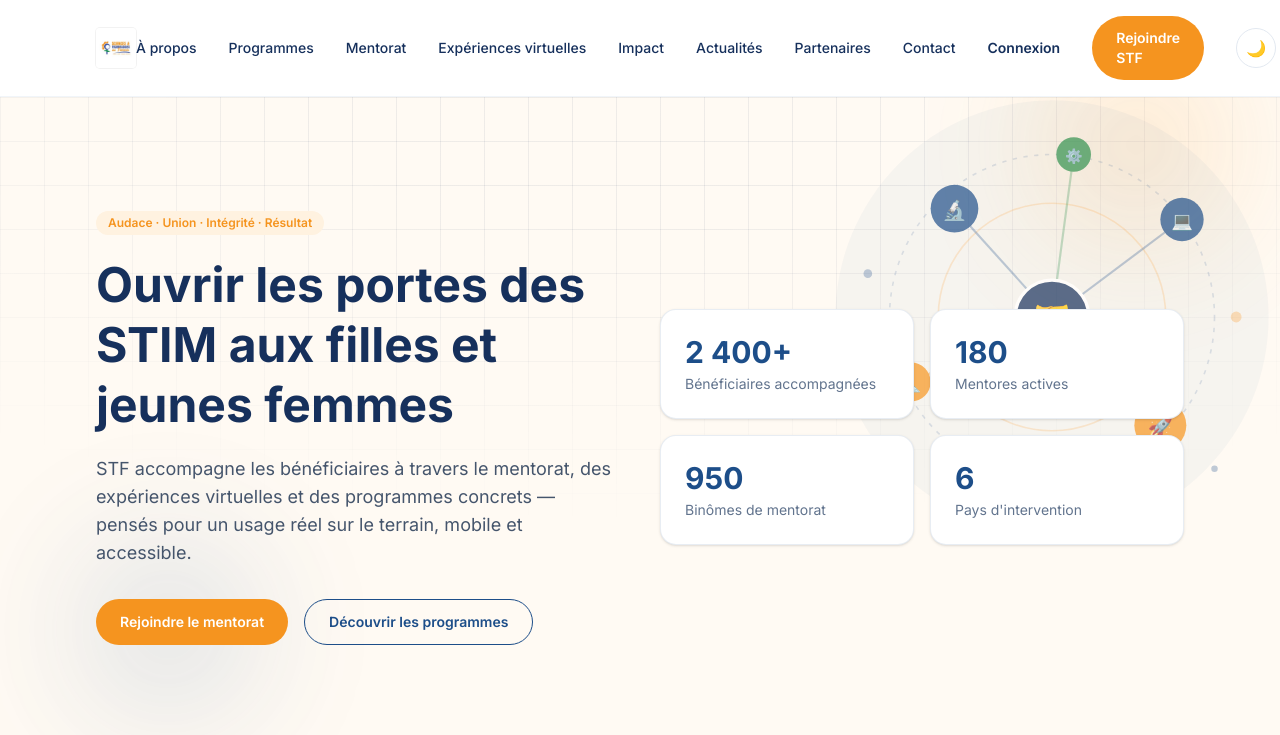
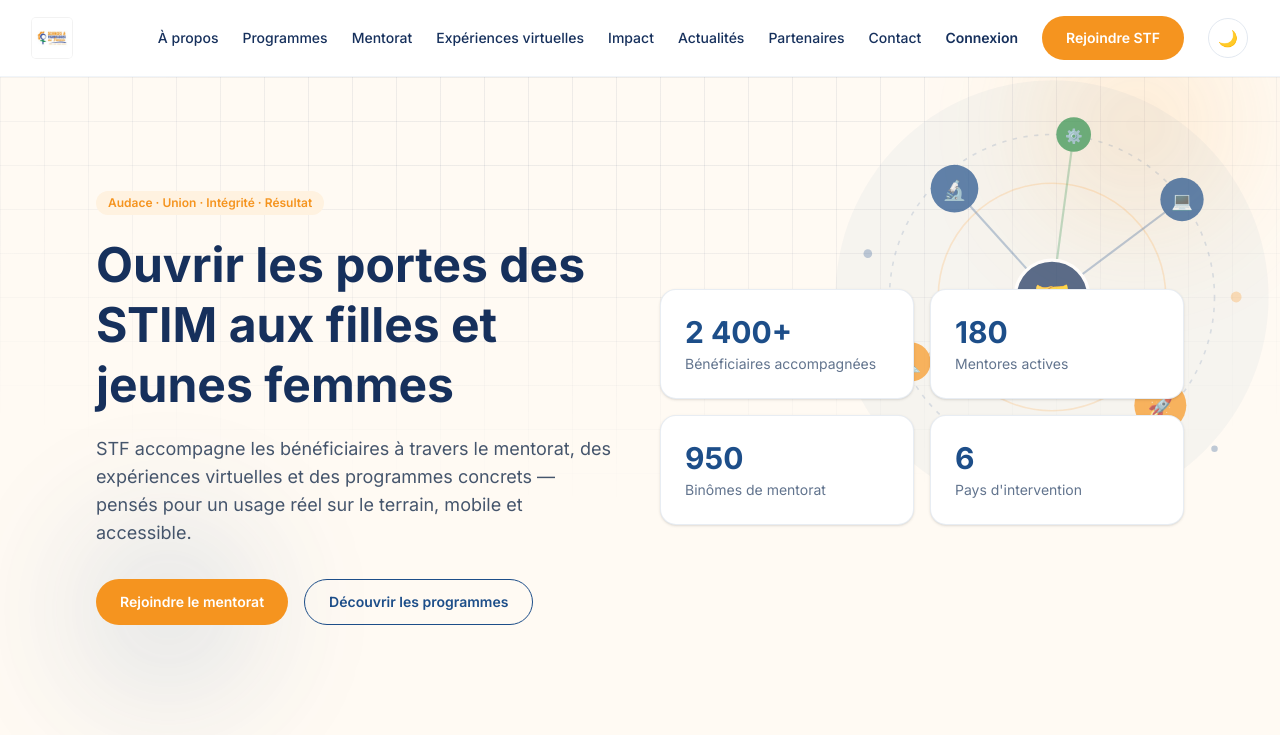
Before and after one commit to Yamoon224/STF, a Next.js app: page / in a window 1280 px wide. Shown: the top 735 px of the page. Built offline with nearby package versions, Linux system fonts and the light colour scheme.

Commit message:
refactor: improve SiteHeader layout and ThemeToggle component for better responsiveness and performance

```diff
--- a/src/components/layout/SiteHeader.tsx
+++ b/src/components/layout/SiteHeader.tsx
@@ -24,11 +24,11 @@
 
   return (
     <header className="sticky top-0 z-40 border-b border-slate-100 bg-white/95 backdrop-blur dark:border-border-default dark:bg-surface/95">
-      <div className="mx-auto flex max-w-6xl items-center justify-between px-4 py-4 sm:px-6 lg:px-8">
+      <div className="mx-auto flex max-w-7xl items-center justify-between px-4 py-4 sm:px-6 lg:px-8">
         <Logo />
 
-        <div className="hidden items-center justify-end gap-8 lg:flex">
-          <nav className="flex items-center gap-8">
+        <div className="hidden items-center gap-6 xl:flex">
+          <nav className="flex items-center gap-6">
             {navLinks.map((link) => (
               <Link
                 key={link.href}
@@ -40,22 +40,20 @@
                 {link.label}
               </Link>
             ))}
-          </nav>
-          <div className="flex items-center gap-8">
             <Link
               href="/connexion"
               className="text-sm font-semibold whitespace-nowrap text-stf-navy hover:text-stf-orange dark:text-white"
             >
               Connexion
             </Link>
-            <Button href="/inscription" className="px-5 py-2.5">
-              Rejoindre STF
-            </Button>
-            <ThemeToggle />
-          </div>
+          </nav>
+          <Button href="/inscription" className="px-5 py-2.5">
+            Rejoindre STF
+          </Button>
+          <ThemeToggle />
         </div>
 
-        <div className="flex items-center gap-2 lg:hidden">
+        <div className="flex items-center gap-2 xl:hidden">
           <ThemeToggle />
           <button
             type="button"
@@ -69,7 +67,7 @@
       </div>
 
       {open ? (
-        <div className="border-t border-slate-100 px-4 pb-6 pt-2 dark:border-border-default lg:hidden">
+        <div className="border-t border-slate-100 px-4 pb-6 pt-2 dark:border-border-default xl:hidden">
           <nav className="flex flex-col gap-1">
             {navLinks.map((link) => (
               <Link
--- a/src/components/theme/ThemeToggle.tsx
+++ b/src/components/theme/ThemeToggle.tsx
@@ -1,13 +1,23 @@
 "use client";
 
-import { useEffect, useState } from "react";
+import { useSyncExternalStore } from "react";
 import { useTheme } from "next-themes";
+
+function subscribe() {
+  return () => {};
+}
+
+function useMounted() {
+  return useSyncExternalStore(
+    subscribe,
+    () => true,
+    () => false
+  );
+}
 
 export function ThemeToggle({ className = "" }: { className?: string }) {
   const { resolvedTheme, setTheme } = useTheme();
-  const [mounted, setMounted] = useState(false);
-
-  useEffect(() => setMounted(true), []);
+  const mounted = useMounted();
 
   if (!mounted) {
     return (
```
